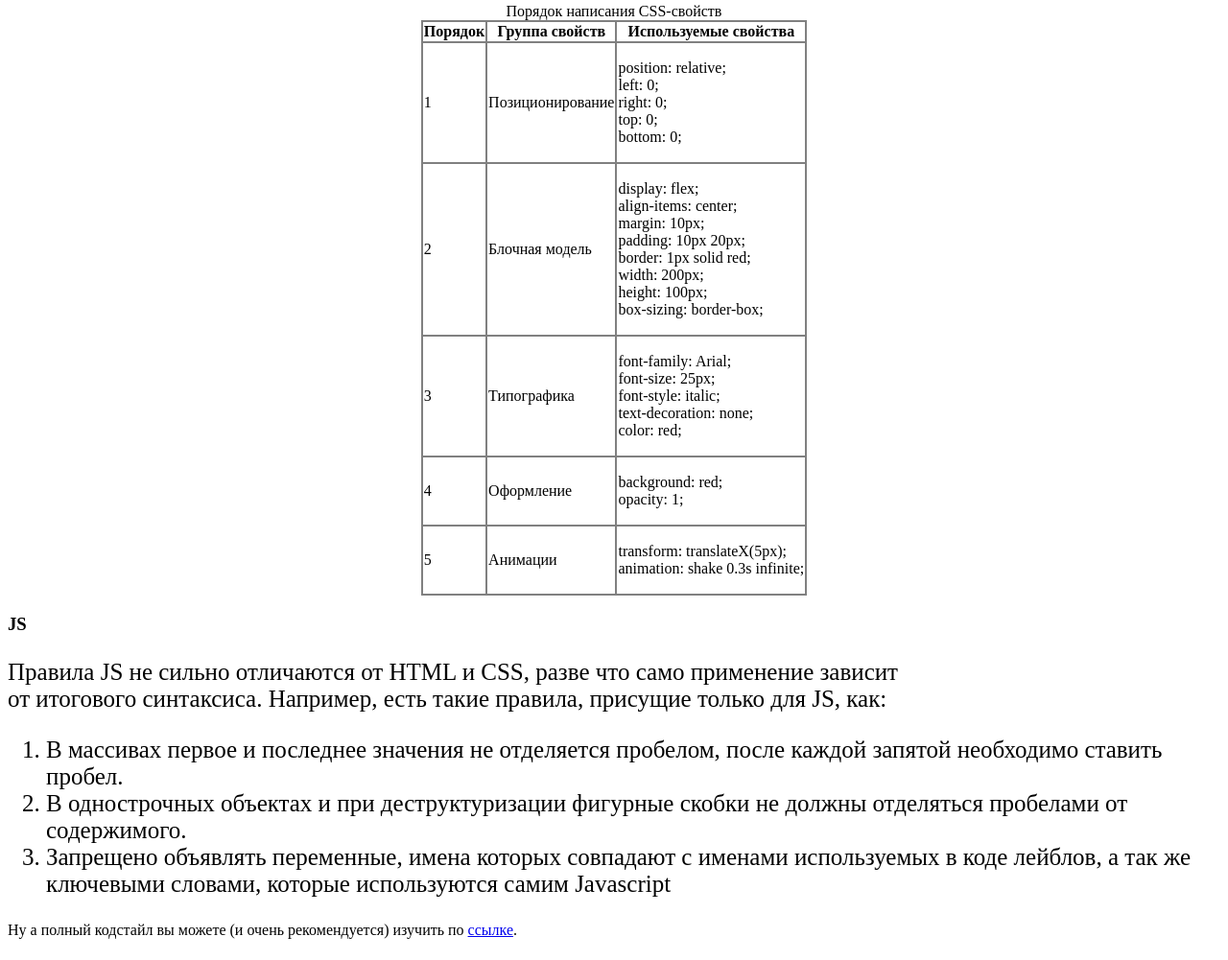
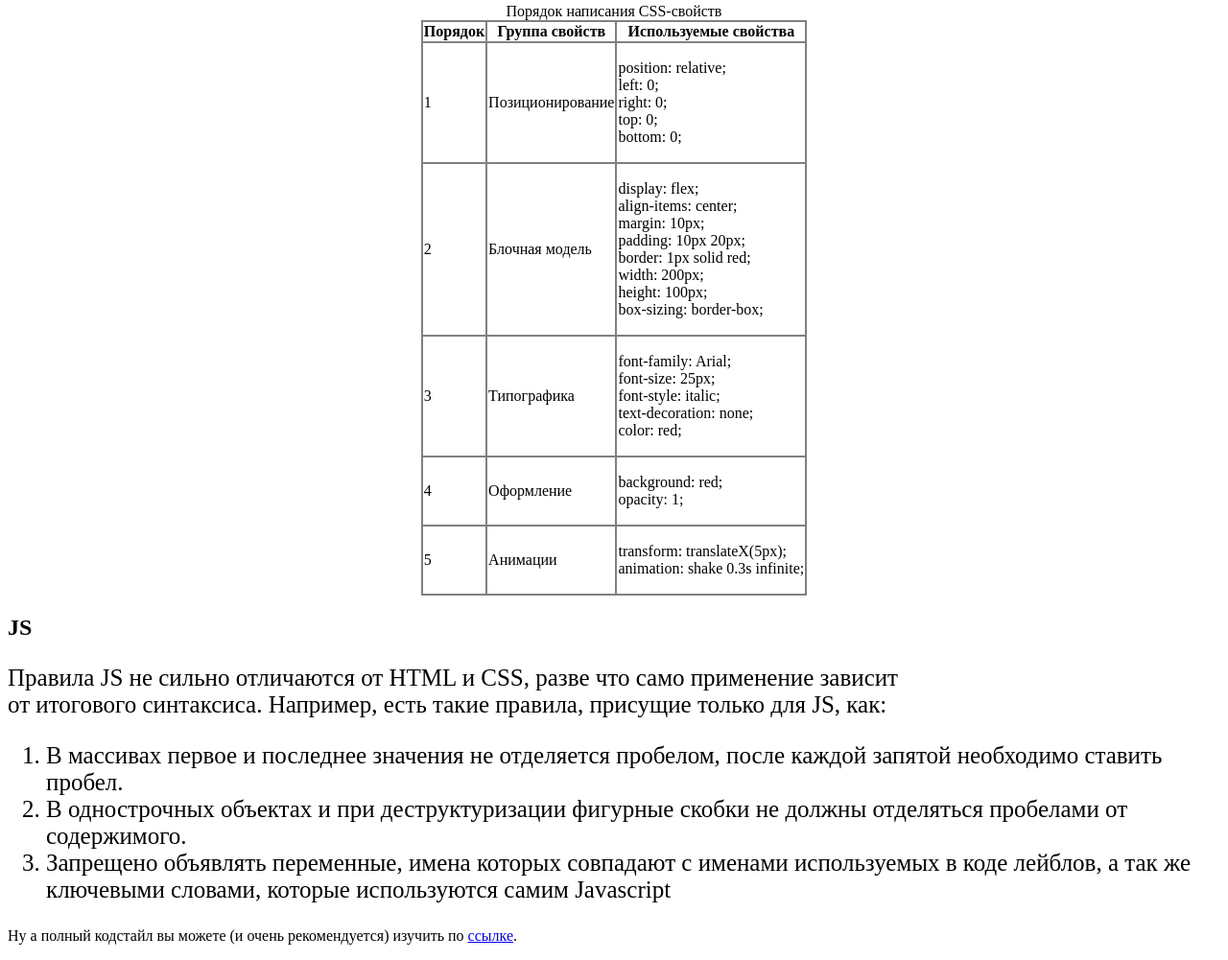
Before and after one commit to wsssll1/HTML, a plain HTML site: page index.html in a window 1280 px wide. Shown: the part 1905-2906 px from the top of the page at 96% size. Drawn offline with Linux system fonts and the light colour scheme.

Commit message:
Update index.html

```diff
--- a/index.html
+++ b/index.html
@@ -166,7 +166,7 @@
         </tbody>
     </table>
 
-    <h3>JS</h3>
+    <h2>JS</h2>
     <p style="font-size: 25px">
         Правила JS не сильно отличаются от HTML и CSS, разве что само применение зависит <br>
         от итогового синтаксиса. Например, есть такие правила, присущие только для JS, как: <br>
```
